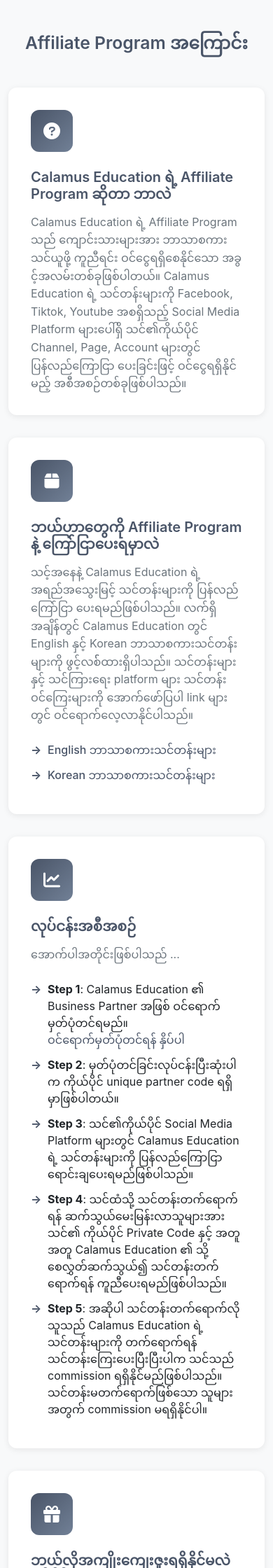
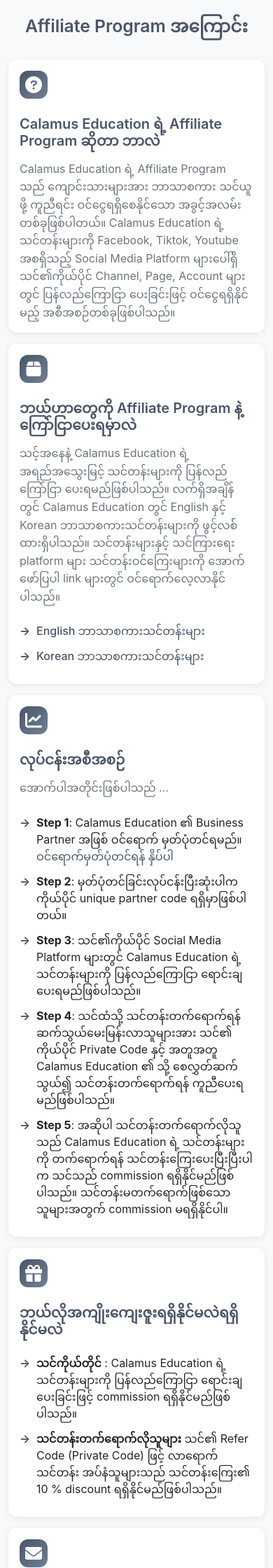
Before and after one commit to kaungHtetTin/calamus_business, a PHP site: page /business/ in a window 390 px wide. Shown: the part 808-3048 px from the top of the page at 70% size. Run offline with PHP 8.4, Linux system fonts and the light colour scheme.

Commit message:
padding_adjust

```diff
--- a/index.php
+++ b/index.php
@@ -130,13 +130,18 @@
         .intro-section h2 {
             color: #4a5568;
             font-weight: 600;
-            margin-bottom: 1.5rem;
+            margin-bottom: 2rem;
+            text-align: center;
         }
 
         .intro-section p {
             color: #6c757d;
             font-size: 1.1rem;
             line-height: 1.8;
+        }
+
+        .intro-section .container {
+            max-width: 900px;
         }
 
         /* Myanmar Section */
@@ -148,7 +153,7 @@
         .myanmar-section h2 {
             color: #4a5568;
             font-weight: 600;
-            margin-bottom: 3rem;
+            margin-bottom: 2rem;
             text-align: center;
         }
 
@@ -168,8 +173,8 @@
         }
 
         .feature-card .icon-wrapper {
-            width: 60px;
-            height: 60px;
+            width: 40px;
+            height: 40px;
             background: linear-gradient(135deg, #4a5568 0%, #718096 100%);
             border-radius: 12px;
             display: flex;
@@ -233,7 +238,7 @@
         }
 
         .myanmar-section .container {
-            max-width: 800px;
+            max-width: 900px;
         }
 
         /* Terms Section */
@@ -252,7 +257,7 @@
         .terms-card {
             background: #f8f9fa;
             border-radius: 12px;
-            padding: 3rem;
+            padding: 2rem;
             margin-bottom: 2rem;
             box-shadow: 0 2px 10px rgba(0,0,0,0.08);
             border: 1px solid #e9ecef;
@@ -262,7 +267,7 @@
             background: linear-gradient(135deg, #4a5568 0%, #718096 100%);
             color: white;
             padding: 1.5rem;
-            border-radius: 10px;
+            border-radius: 12px;
             margin-bottom: 2rem;
         }
 
@@ -396,6 +401,10 @@
 
         /* Responsive */
         @media (max-width: 768px) {
+            .cover-content {
+                padding: 1rem;
+            }
+
             .cover-content h1 {
                 font-size: 2.5rem;
             }
@@ -405,11 +414,80 @@
             }
 
             .intro-section {
-                padding: 3rem 0;
+                padding: 2rem 0;
             }
 
             .myanmar-section {
-                padding: 3rem 0;
+                padding: 2rem 0;
+            }
+
+            .feature-card {
+                padding: 1.25rem;
+                margin-bottom: 1.5rem;
+            }
+
+            .terms-section {
+                padding: 2rem 0;
+            }
+
+            .terms-card {
+                padding: 1.5rem;
+            }
+
+            .terms-header {
+                padding: 1.25rem;
+                margin-bottom: 1.5rem;
+            }
+
+            .welcome-footer {
+                padding: 2rem 0 1rem 0;
+            }
+        }
+
+        @media (max-width: 576px) {
+            .cover-content {
+                padding: 0.75rem;
+            }
+
+            .cover-content h1 {
+                font-size: 2rem;
+                margin-bottom: 1rem;
+            }
+
+            .cover-content p {
+                font-size: 1rem;
+                margin-bottom: 1.5rem;
+            }
+
+            .intro-section {
+                padding: 1.5rem 0;
+            }
+
+            .myanmar-section {
+                padding: 1.5rem 0;
+            }
+
+            .feature-card {
+                padding: 1rem;
+                margin-bottom: 1rem;
+            }
+
+
+            .terms-section {
+                padding: 1.5rem 0;
+            }
+
+            .terms-card {
+                padding: 1rem;
+            }
+
+            .terms-header {
+                padding: 1rem;
+                margin-bottom: 1.5rem;
+            }
+
+            .welcome-footer {
+                padding: 1.5rem 0 1rem 0;
             }
         }
     </style>
```
